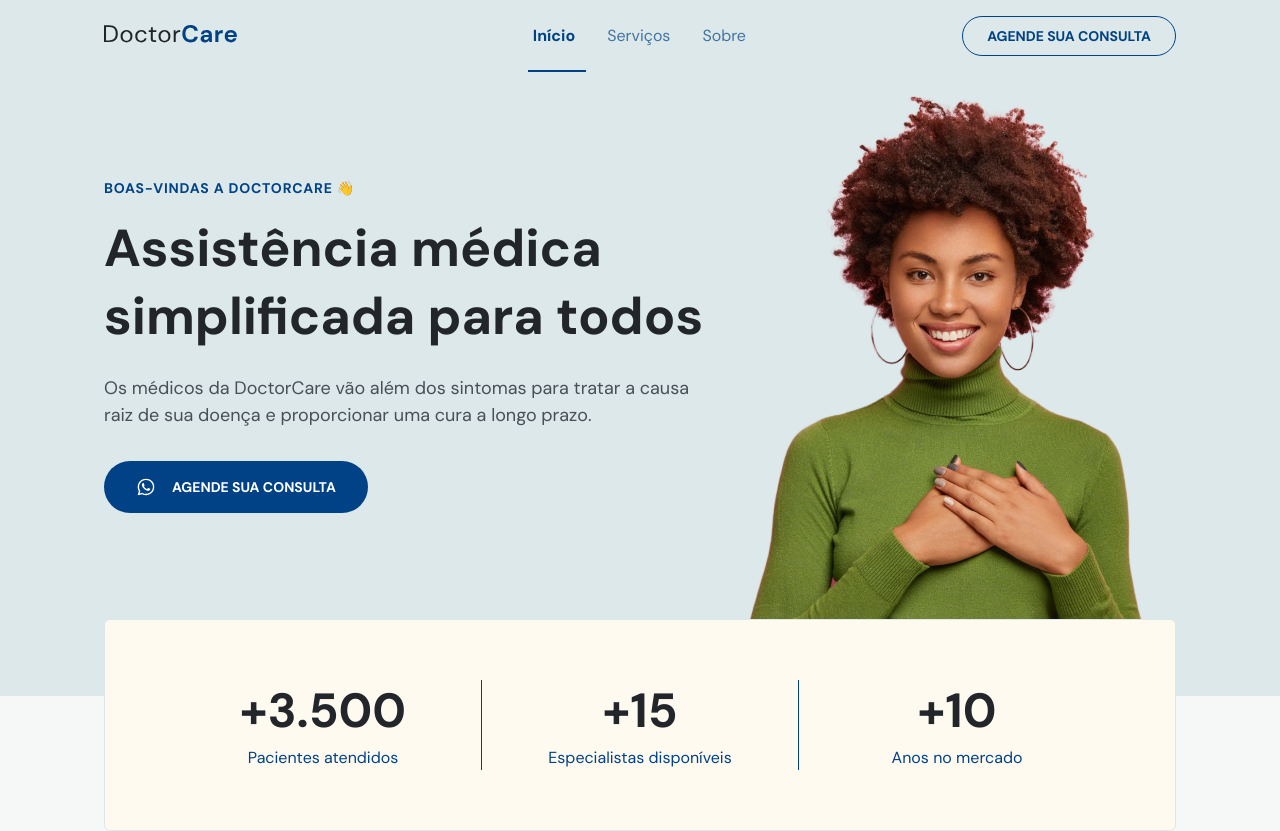
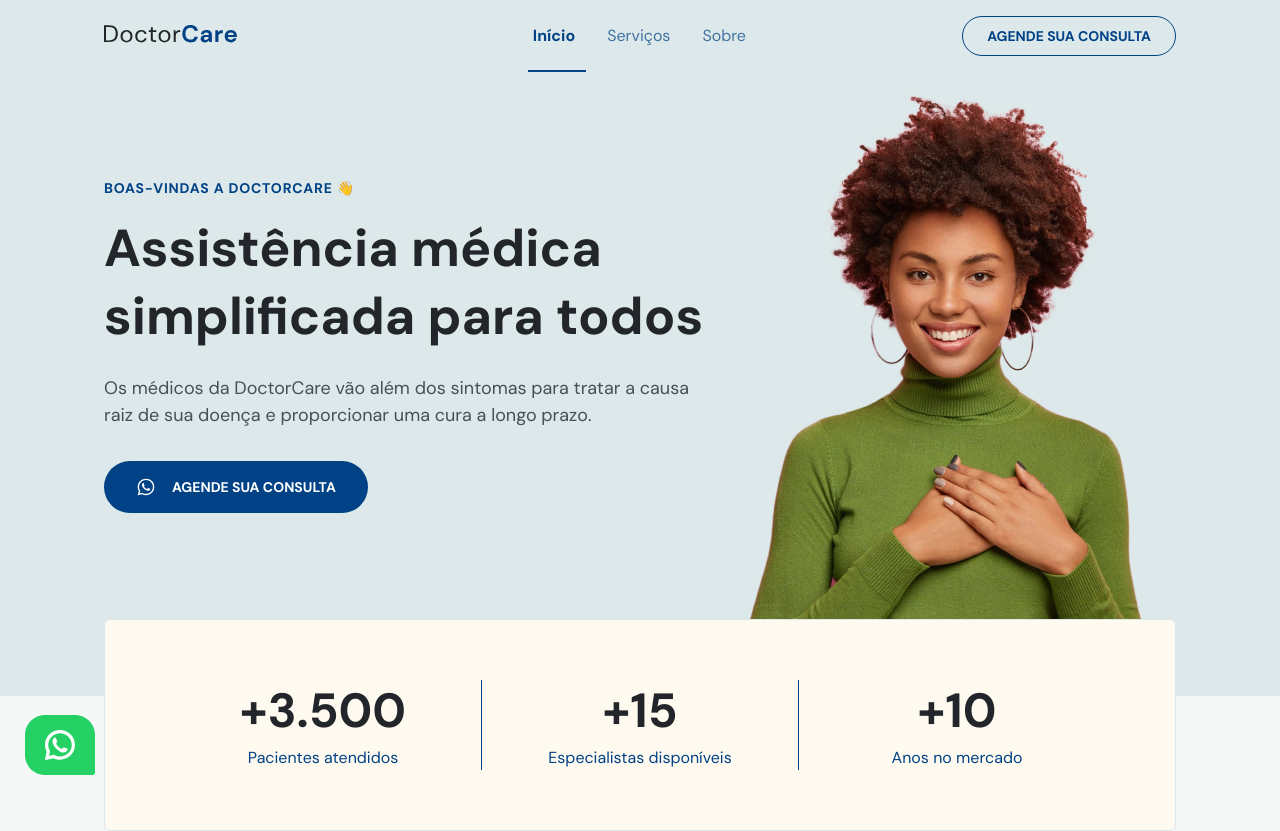
Before and after one commit to MathewsDomingos/DoctorCare, a plain HTML site: page index.html in a window 1280 px wide. Shown: the top 831 px of the page. Drawn offline with nearby package versions, Linux system fonts and the light colour scheme.

Commit message:
Add files via upload

```diff
--- a/index.html
+++ b/index.html
@@ -5,7 +5,7 @@
     <meta name="viewport" content="width=device-width, initial-scale=1.0" />
     <title>DoctorCare</title>
 
-    <link rel="stylesheet" href="./style.css" />
+    <link rel="stylesheet" href="/style.css" />
 
     <link rel="preconnect" href="https://fonts.googleapis.com" />
     <link rel="preconnect" href="https://fonts.gstatic.com" crossorigin />
@@ -15,6 +15,11 @@
     />
   </head>
   <body>
+    <!--WhatsApp Flutuente-->
+    <div class="container-whatsapp-btn" id="whatsapp-btn"><a class="floatBtn-icon-wpp-storage" target="_blank"
+      href="http://web.whatsapp.com/send?phone=+5516991585851"><img class="icon-wpp-storage"
+        src="./assets/whatsapp-icone.svg"></a></div>
+
     <nav id="navigation">
       <div class="wrapper">
         <a class="logo" href="#home">
@@ -254,7 +259,7 @@
 
         <div class="col-b">
           <img
-            src="./assets/mulher-negra-com-moleton-verde-com-as-duas-maos-no-peito.png"
+            src="assets/mulher-negra-com-moleton-verde-com-as-duas-maos-no-peito.png"
             alt="Mulher negra vestindo moletom verde com as duas mãos no peito e sorrindo"
           />
         </div>
@@ -464,7 +469,7 @@
         </div>
         <div class="col-b">
           <img
-        src="./assets/doutor-branco-de-oculos-vestindo-jaleco-e-sorrindo.png"
+        src="assets/doutor-branco-de-oculos-vestindo-jaleco-e-sorrindo.png"
         alt="Doutor feliz segurando prancheta com pacientes"
       />
         </div>
@@ -557,7 +562,7 @@
 
         <div class="col-b">
           <img
-            src="./assets/homen-negro-de-oculos-venstindo-uma-blasa-bege-e-sorrindo.png"
+            src="assets/homen-negro-de-oculos-venstindo-uma-blasa-bege-e-sorrindo.png"
             alt="Homem negro com moletom bege mexendo no celular e sorrindo"
           />
         </div>
@@ -738,6 +743,6 @@
 
     <!-- ScrollReaveal Lib -->
     <script src="https://unpkg.com/scrollreveal"></script>
-    <script src="./main.js"></script>
+    <script src="main.js"></script>
   </body>
 </html>
--- a/style.css
+++ b/style.css
@@ -460,7 +460,7 @@ footer .social-links {
 /* BACK TO TOP */
 #backToTopButton {
   position: fixed;
-  bottom: 1rem;
+  bottom: 2rem;
   right: 2.5rem;
 
   opacity: 0;
@@ -740,4 +740,30 @@ footer .col-a {
   justify-content: flex-end;
 }
 
+  /*=== Scroll CSS =================================*/
+  ::-webkit-scrollbar {
+    width: 7px;
+  }
+  ::-webkit-scrollbar-thumb{
+    background-color: var(--primary-color);
+    border: none;
+  }
+
+  /*=== Botão do WhatsApp =================================*/
+  .floatBtn-icon-wpp-storage {
+    position: fixed;
+    bottom: 2rem;
+    left: -6rem;
+    z-index: 100;
+  }
+
+  .icon-wpp-storage {
+    width: 24.2rem;
+    height: 6rem;
+  }
+
+  .icon-wpp-storage {
+    width: 24rem;
+    height: 6rem;
+  }
 }
```
